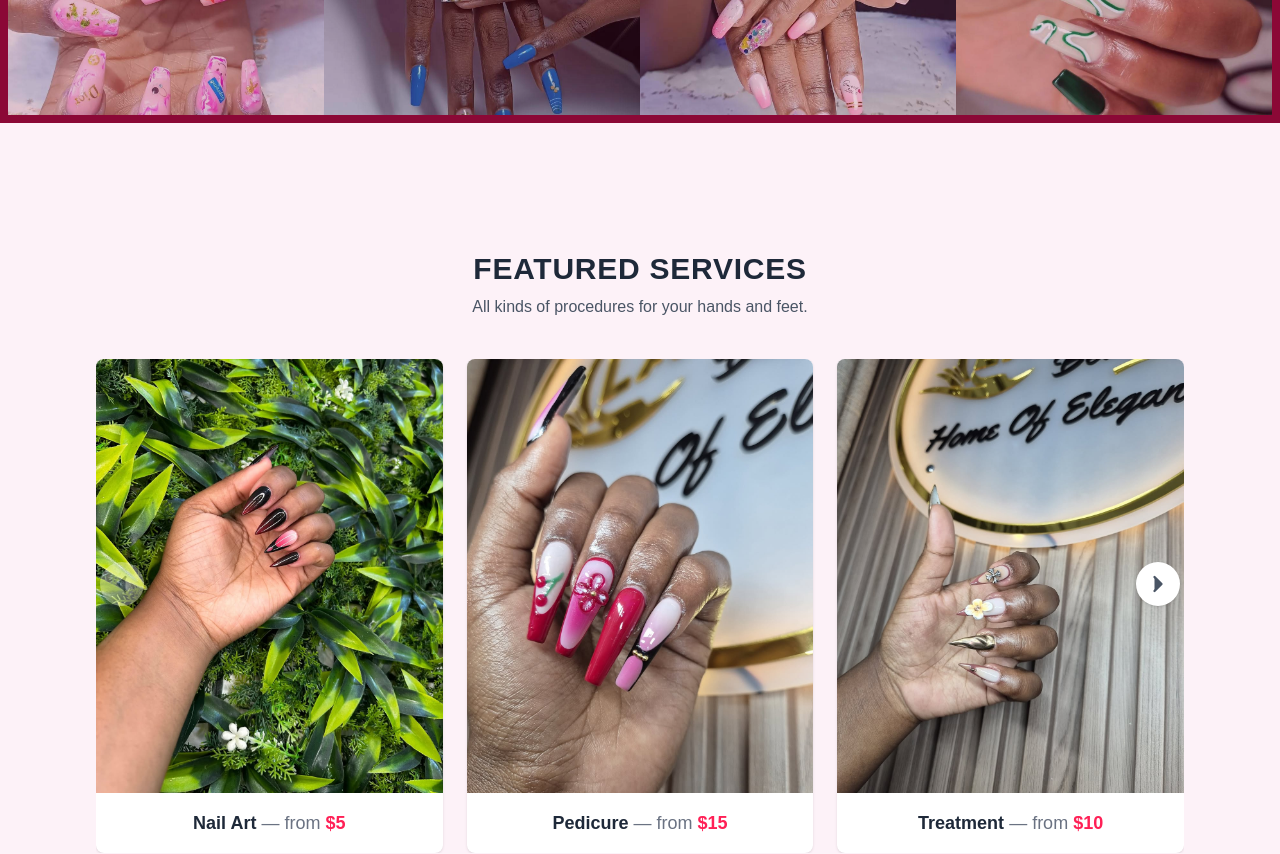
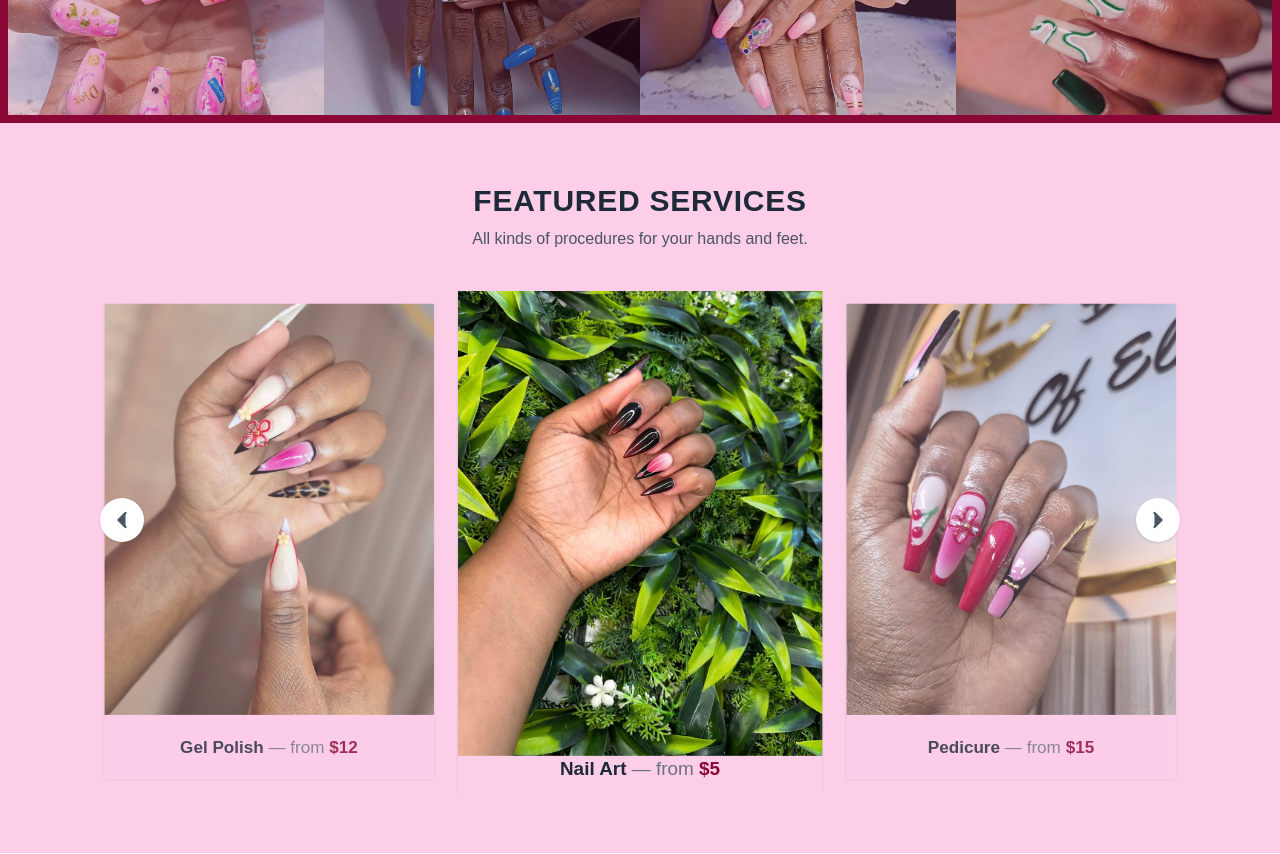
Before and after one commit to Gleeesh/lachiqbeauties, a Next.js app: page / in a window 1280 px wide. Shown: the part 900-1754 px from the top of the page. Built offline with nearby package versions, Linux system fonts and the light colour scheme.

Commit message:
Services custom

```diff
--- a/src/app/globals.css
+++ b/src/app/globals.css
@@ -23,4 +23,5 @@ body {
   background: var(--background);
   color: var(--foreground);
   font-family: Arial, Helvetica, sans-serif;
+  background-color: #fbcfe8;
 }
--- a/src/app/page.tsx
+++ b/src/app/page.tsx
@@ -213,7 +213,7 @@ export default function Home(): React.ReactElement {
       </section>
 
       {/* Services Section */}
-      <section id="services" className="py-20 px-6 md:px-20 bg-pink-50">
+      <section id="services" className="py-10 md:px-20 bg-pink-200">
         <FeaturedServices />
       </section>
 
--- a/src/components/ui/featuredServices.tsx
+++ b/src/components/ui/featuredServices.tsx
@@ -1,11 +1,12 @@
 "use client";
-import React from "react";
+import React, { useRef, useEffect, useState } from "react";
 import Image from "next/image";
 import { Swiper, SwiperSlide } from "swiper/react";
 import { Navigation } from "swiper/modules";
 import { ChevronLeft, ChevronRight } from "lucide-react";
 import "swiper/css";
 import "swiper/css/navigation";
+import SwiperCore from "swiper";
 
 const services = [
   {
@@ -36,8 +37,24 @@ const services = [
 ];
 
 export default function FeaturedServices() {
+  const swiperRef = useRef<SwiperCore | null>(null);
+  const [isHovered, setIsHovered] = useState(false);
+
+  // Infinite autoplay with 50s interval, stops on hover
+  useEffect(() => {
+    let interval: NodeJS.Timeout | null = null;
+    if (!isHovered && swiperRef.current) {
+      interval = setInterval(() => {
+        swiperRef.current?.slideNext();
+      }, 50000);
+    }
+    return () => {
+      if (interval) clearInterval(interval);
+    };
+  }, [isHovered]);
+
   return (
-    <section className="bg-pink-50 py-12">
+    <section className="bg-pink-200 py-5">
       <div className="max-w-6xl mx-auto px-4 text-center">
         {/* Heading */}
         <h2 className="text-2xl md:text-3xl font-bold text-gray-800 uppercase tracking-wide">
@@ -48,7 +65,11 @@ export default function FeaturedServices() {
         </p>
 
         {/* Swiper Carousel */}
-        <div className="relative mt-10">
+        <div
+          className="relative mt-10"
+          onMouseEnter={() => setIsHovered(true)}
+          onMouseLeave={() => setIsHovered(false)}
+        >
           {/* Left arrow */}
           <div className="swiper-button-prev !absolute -left-8 top-1/2 -translate-y-1/2 bg-white shadow rounded-full p-2 hover:bg-pink-100 z-10 flex items-center justify-center">
             <ChevronLeft className="w-5 h-5 text-gray-600" />
@@ -68,34 +89,50 @@ export default function FeaturedServices() {
             spaceBetween={24}
             slidesPerView={1}
             breakpoints={{
-              768: { slidesPerView: 2 }, // md+
-              1024: { slidesPerView: 3 }, // lg+
+              768: { slidesPerView: 2 },
+              1024: { slidesPerView: 3 },
             }}
             className="pb-10"
+            onSwiper={(swiper) => {
+              swiperRef.current = swiper;
+            }}
+            centeredSlides={true}
+            loop={true}
+            allowTouchMove={!isHovered}
           >
             {services.map((service, idx) => (
               <SwiperSlide key={idx}>
-                <div className="bg-white rounded-lg overflow-hidden shadow-sm flex flex-col items-center">
+                {({ isActive }) => (
+                  <div
+                    className={`bg-pink-200 overflow-hidden shadow-sm flex flex-col items-center transition-all duration-700 ${
+                      isActive
+                        ? "scale-105 z-10"
+                        : "scale-95 opacity-80"
+                    }`}
+                  >
                     <Image
                       src={service.img}
                       alt={service.title}
                       width={400}
                       height={500}
-                    className="w-full h-full object-cover"
+                      className={`w-full h-full object-cover transition-all duration-700 ${
+                        isActive ? "scale-110" : "scale-100"
+                      }`}
                     />
                     {/* Text */}
-                  <div className="p-4 text-center">
+                    <div className="p-5 text-center">
                       <h3 className="text-lg font-semibold text-gray-800">
                         {service.title}{" "}
                         <span className="text-gray-500 font-normal">
                           — from{" "}
-                        <span className="text-rose-500 font-semibold">
+                          <span className="text-rose-900 font-semibold">
                             {service.price}
                           </span>
                         </span>
                       </h3>
                     </div>
                   </div>
+                )}
               </SwiperSlide>
             ))}
           </Swiper>
```
Lines whose indentation alone changed are shown as unchanged.
